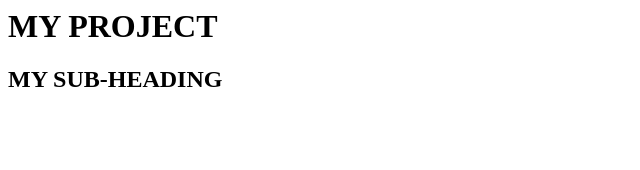
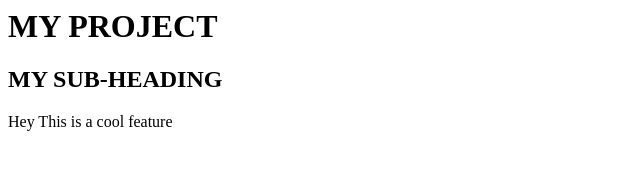
Before and after one commit to sadiqueilyas/Learning-Git, a plain HTML site: page index.html in a window 1280 px wide. Shown: the whole page, without its empty margins (0-640 px from the left). Drawn offline with Linux system fonts and the light colour scheme.

Commit message:
ADDED NEW FEATURE 1

```diff
--- a/index.html
+++ b/index.html
@@ -8,5 +8,8 @@
 <body>
     <h1>MY PROJECT</h1>
     <h2>MY SUB-HEADING</h2>
+
+
+    <p>Hey This is a cool feature</p>
 </body>
 </html>
```
